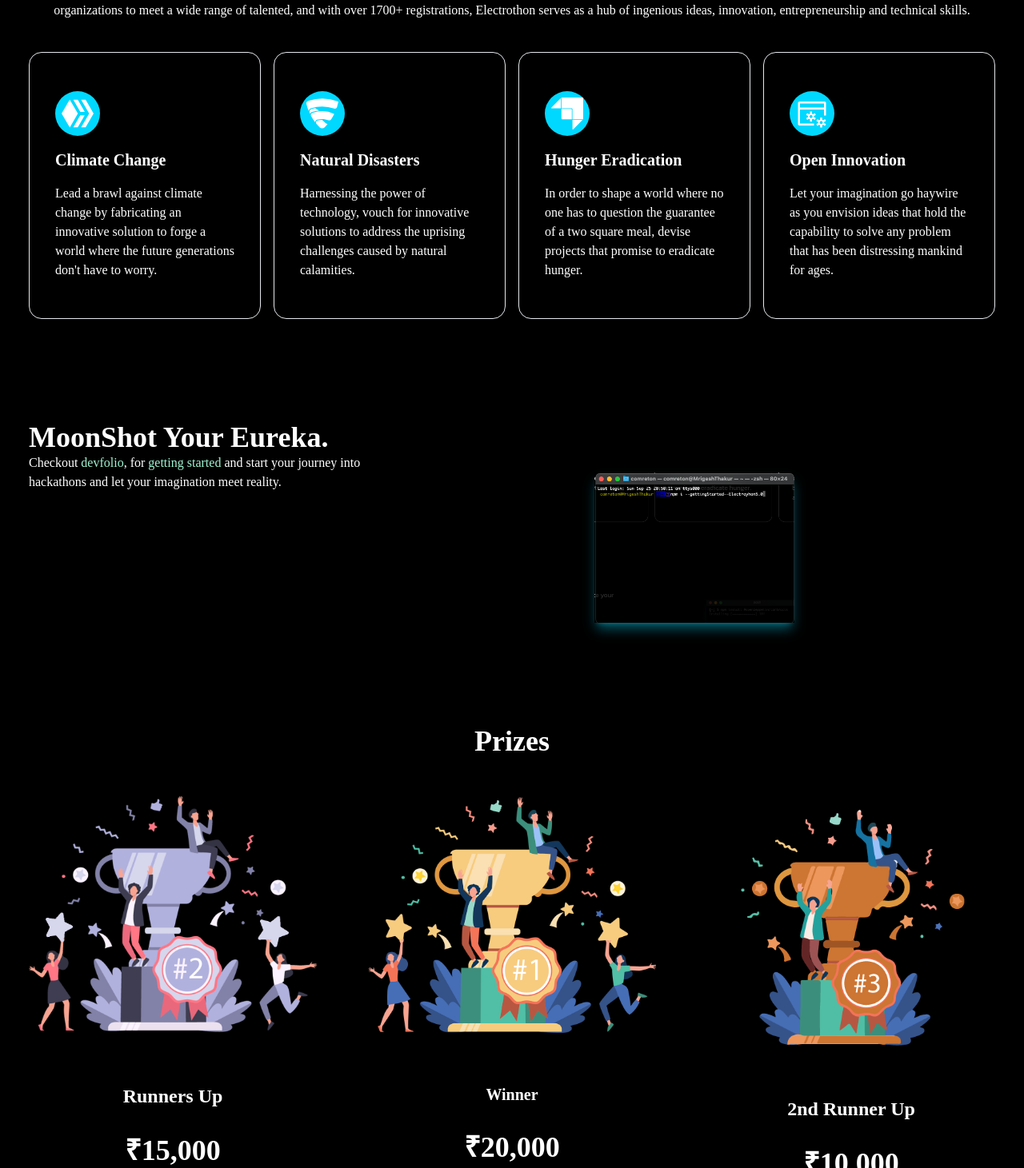
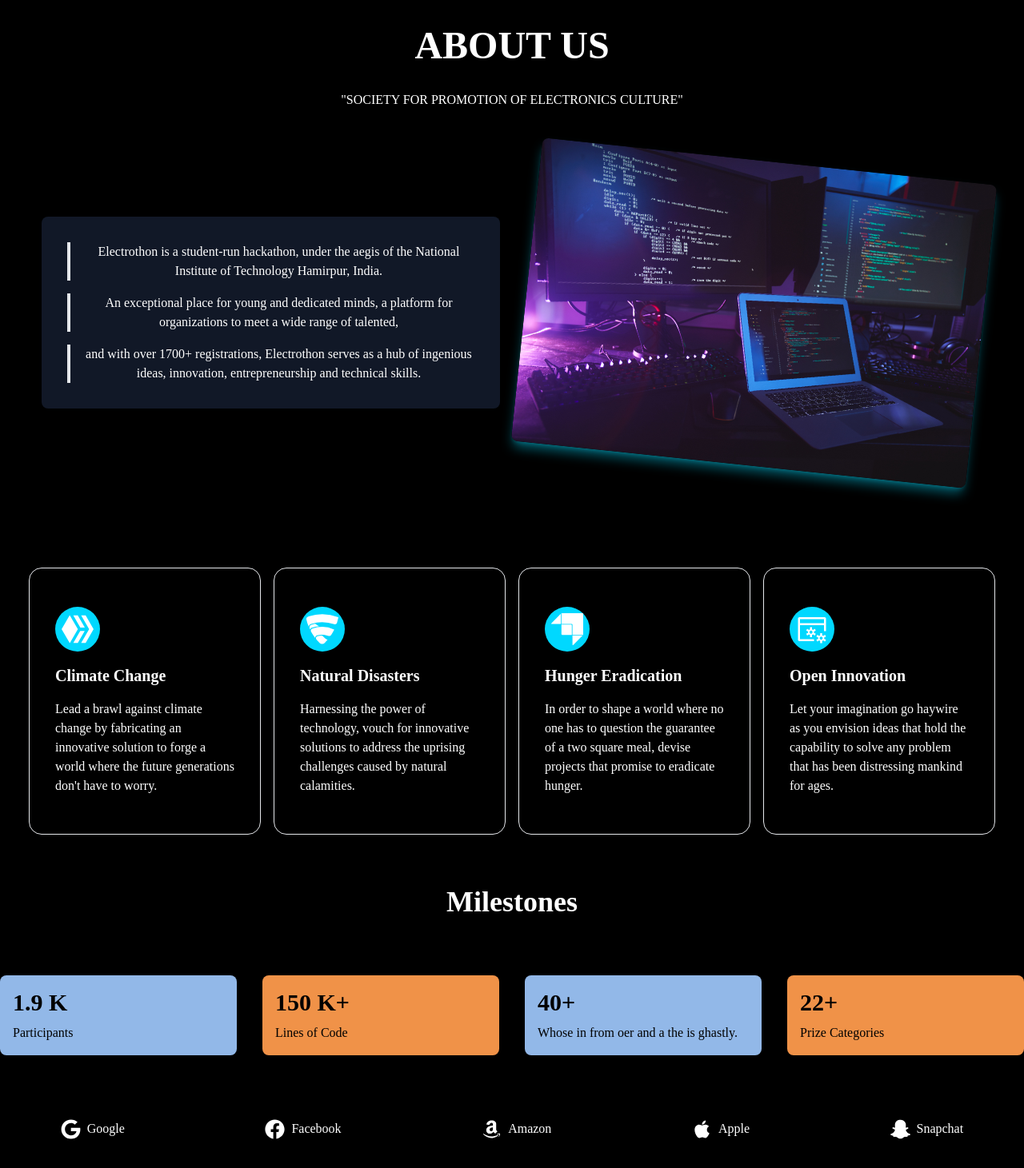
Before and after one commit to samadeep/tailwind-spec, a React (Create React App) app: page / in a window 1280 px wide. Shown: the part 969-2430 px from the top of the page at 80% size. Built offline with nearby package versions, Linux system fonts and the light colour scheme; the HTML template or start-up script is replaced by a standard one.

Commit message:
milestones about us added

```diff
--- a/package.json
+++ b/package.json
@@ -25,7 +25,7 @@
   },
   "scripts": {
     "start": "react-scripts start",
-    "build": "CI= react-scripts build",
+    "build": " react-scripts build",
     "test": "react-scripts test",
     "eject": "react-scripts eject"
   },
--- a/src/App.js
+++ b/src/App.js
@@ -9,13 +9,14 @@ import Sponsers from "./Sections/sponsers";
 import Milestones from "./Sections/milestones";
 import Speakers from "./Sections/speakers";
 import Accordion from "./Sections/faq";
+import DevApi from "./Sections/about";
 
 function App() {
   return (
     <div>
       <Navbar />
       <Hero />
-      <About />
+      <DevApi />
 
       <Milestones />
       <Prizes />
--- /dev/null
+++ b/src/Sections/PageSection.jsx
@@ -0,0 +1,19 @@
+import React from "react";
+
+const PageSection = ({ name, title, subtitle, children }) => {
+  return (
+    <div
+      name={name}
+      className=" w-full h-full bg-black text-white text-center   "
+    >
+      <div className="my-32 mx-4 text-center lg:text-left">
+        <h1 className="text-5xl text-center">{title}</h1>
+        <p className="mt-8 mb-16 text-center">{subtitle}</p>
+
+        {children}
+      </div>
+    </div>
+  );
+};
+
+export default PageSection;
--- a/src/Sections/about.jsx
+++ b/src/Sections/about.jsx
@@ -2,21 +2,49 @@ import React from "react";
 import { SiHiveBlockchain, SiStrapi, SiFsecure } from "react-icons/si";
 import { VscServerProcess } from "react-icons/vsc";
 import AboutCard from "./aboutCard";
+import codeImage from "../assets/code.jpg";
+import PageSection from "./PageSection";
 
 export default function About() {
   return (
     <div name="about" className="w-full bg-black text-white text-center">
       <div className="max-w-[1240px] mx-auto px-4 py-16 ">
         <div>
-          <h1 className="py-4">About Us</h1>
-          <p className="text-white mb-10">
-            Electrothon is a student-run hackathon, under the aegis of the
-            National Institute of Technology Hamirpur, India. An exceptional
-            place for young and dedicated minds, a platform for organizations to
-            meet a wide range of talented, and with over 1700+ registrations,
-            Electrothon serves as a hub of ingenious ideas, innovation,
-            entrepreneurship and technical skills.
-          </p>
+          <div className="mt-3 bg-black text-white text-center">
+            <PageSection
+              name="ABOUT US"
+              title="ABOUT US"
+              subtitle={`"SOCIETY FOR PROMOTION OF ELECTRONICS CULTURE"`}
+            >
+              <div className=" w-full bg-black text-white text-center flex flex-col lg:flex-row items-center justify-center gap-8">
+                {/* left */}
+
+                <div className="flex flex-col gap-4 w-full lg:w-1/2 p-8 bg-gray-900 rounded-lg">
+                  <p className="border-l-4 pl-4 odd:border-thOrange even:border-thBlue">
+                    Electrothon is a student-run hackathon, under the aegis of
+                    the National Institute of Technology Hamirpur, India.
+                  </p>
+                  <p className="border-l-4 pl-4 odd:border-thOrange even:border-thBlue">
+                    An exceptional place for young and dedicated minds, a
+                    platform for organizations to meet a wide range of talented,
+                  </p>
+                  <p className="border-l-4 pl-4 odd:border-thOrange even:border-thBlue">
+                    and with over 1700+ registrations, Electrothon serves as a
+                    hub of ingenious ideas, innovation, entrepreneurship and
+                    technical skills.
+                  </p>
+                </div>
+                {/* right */}
+                <div className="w-full lg:w-1/2 lg:rotate-6 duration-300 hover:rotate-0">
+                  <img
+                    src={codeImage}
+                    alt="code"
+                    className="rounded-lg shadow-lg shadow-cyan-500/50"
+                  />
+                </div>
+              </div>
+            </PageSection>
+          </div>
           {/* Card Container */}
           <div className="grid sm:grid-cols-2 lg:grid-cols-4 gap-4 ">
             {/* Card */}
@@ -47,3 +75,42 @@ export default function About() {
     </div>
   );
 }
+
+// const DevApi = () => {
+//   return (
+//     <div className="w-full bg-black text-white text-center">
+//       <PageSection
+//         name="developer API"
+//         title="Developer API"
+//         subtitle={`Angels that with clasp dreams nepenthe on this of is. Said and a my the.`}
+//       >
+//         <div className=" w-full bg-black text-white text-center flex flex-col lg:flex-row items-center justify-center gap-8">
+//           {/* left */}
+
+//           <div className="flex flex-col gap-4 w-full lg:w-1/2 p-8 bg-gray-900 rounded-lg">
+//             <p className="border-l-4 pl-4 odd:border-thOrange even:border-thBlue">
+//               Whom madam songs faster get as followed sought many leave.
+//             </p>
+//             <p className="border-l-4 pl-4 odd:border-thOrange even:border-thBlue">
+//               Whom madam songs faster get as followed sought many leave.
+//             </p>
+//             <p className="border-l-4 pl-4 odd:border-thOrange even:border-thBlue">
+//               Whom madam songs faster get as followed sought many leave.
+//             </p>
+//             <p className="border-l-4 pl-4 odd:border-thOrange even:border-thBlue">
+//               Whom madam songs faster get as followed sought many leave.
+//             </p>
+//           </div>
+//           {/* right */}
+//           <div className="w-full lg:w-1/2 lg:rotate-6 duration-300 hover:rotate-0">
+//             <img
+//               src={codeImage}
+//               alt="code"
+//               className="rounded-lg shadow-lg shadow-thBlue"
+//             />
+//           </div>
+//         </div>
+//       </PageSection>
+//     </div>
+//   );
+// };
--- a/src/Sections/milestones.js
+++ b/src/Sections/milestones.js
@@ -1,27 +1,97 @@
 import React from "react";
 
-import terminal from "../assets/Screenshot 2022-09-26 at 02.31.03.png";
+import {
+  FaAmazon,
+  FaApple,
+  FaFacebook,
+  FaGoogle,
+  FaSnapchatGhost,
+} from "react-icons/fa";
 
-export default function Milestones() {
+const Milestones = () => {
+  const facts = [
+    {
+      id: 1,
+      title: "1.9 K",
+      subtitle: "Participants",
+    },
+    {
+      id: 2,
+      title: "150 K+",
+      subtitle: "Lines of Code",
+    },
+    {
+      id: 3,
+      title: "40+",
+      subtitle: "Whose in from oer and a the is ghastly.",
+    },
+    {
+      id: 4,
+      title: "22+",
+      subtitle: "Prize Categories",
+    },
+  ];
+
+  const companies = [
+    {
+      id: 1,
+      icon: <FaGoogle size={25} />,
+      title: "google",
+    },
+    {
+      id: 2,
+      icon: <FaFacebook size={25} />,
+      title: "facebook",
+    },
+    {
+      id: 3,
+      icon: <FaAmazon size={25} />,
+      title: "amazon",
+    },
+    {
+      id: 4,
+      icon: <FaApple size={25} />,
+      title: "apple",
+    },
+    {
+      id: 5,
+      icon: <FaSnapchatGhost size={25} />,
+      title: "snapchat",
+    },
+  ];
+
   return (
-    <div className="w-full text-white bg-black">
-      <div className="max-w-[1240px] mx-auto px-4 py-16 md:flex">
-        <div>
-          <h1>MoonShot Your Eureka.</h1>
-          <p>
-            Checkout <span className="blue">devfolio</span>, for{" "}
-            <span className="blue">getting started</span> and start your journey
-            into hackathons and let your imagination meet reality.
-          </p>
-        </div>
-        <div className="flex justify-center w-full py-16">
-          <img
-            className="max-w-[250px] shadow-lg shadow-cyan-500/50"
-            src={terminal}
-            alt="/"
-          />
-        </div>
+    <div className="w-full bg-black text-white text-center">
+      <h1>Milestones</h1>
+      <br />
+      <br />
+      <br />
+      <div className="grid lg:grid-cols-4 text-left gap-8 mb-16 ">
+        {facts.map(({ id, title, subtitle }) => (
+          <div
+            key={id}
+            className="odd:bg-[#92B8E8] even:bg-[#F09248] text-black p-4 rounded-lg hover:scale-90 duration-300"
+          >
+            <h1 className="text-3xl font-bold mb-2">{title}</h1>
+            <p>{subtitle}</p>
+          </div>
+        ))}
       </div>
+
+      <div className="flex flex-col lg:flex-row items-center justify-around gap-6">
+        {companies.map(({ id, icon, title }) => (
+          <div className="flex items-center capitalize p-4 rounded-lg" key={id}>
+            {icon}
+            <p className="ml-2">{title}</p>
+          </div>
+        ))}
+      </div>
+      <br />
+      <br />
+      <br />
+      <br />
     </div>
   );
-}
+};
+
+export default Milestones;
```
Also changed, not shown: src/assets/code.jpg (added).
